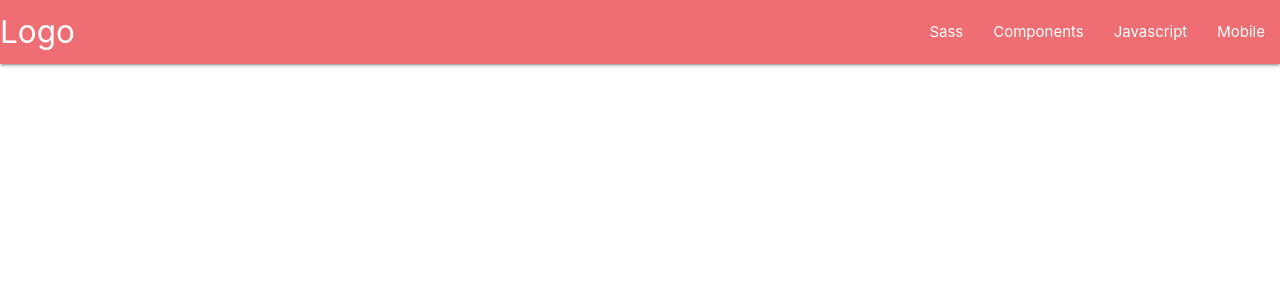
After one commit to Code-Institute-Submissions/OliverGray03-MS3, a Flask app: template templates/base.html in a window 1280 px wide. The commit adds this page. Shown: the top 300 px of the page. Run offline with Flask 2, Linux system fonts and the light colour scheme; the template is opened without the code that fills it, so the values that code supplies are empty; some libraries are stand-ins or nearby versions.

Commit message:
Add materialize and static files

```diff
--- /dev/null
+++ b/templates/base.html
@@ -0,0 +1,52 @@
+<!DOCTYPE html>
+<html lang="en">
+
+<head>
+    <meta charset="UTF-8">
+    <meta http-equiv="X-UA-Compatible" content="IE=edge">
+    <meta name="viewport" content="width=device-width, initial-scale=1.0">
+    <link rel="stylesheet" href="https://cdnjs.cloudflare.com/ajax/libs/font-awesome/5.15.4/css/all.min.css"
+        integrity="sha512-1ycn6IcaQQ40/MKBW2W4Rhis/DbILU74C1vSrLJxCq57o941Ym01SwNsOMqvEBFlcgUa6xLiPY/NS5R+E6ztJQ=="
+        crossorigin="anonymous" referrerpolicy="no-referrer" type="text/css" />
+    <link rel="stylesheet" href="https://cdnjs.cloudflare.com/ajax/libs/materialize/1.0.0/css/materialize.min.css"
+        type="text/css">
+    <link rel="stylesheet" href="{{ url_for('static', filename='css/style.css') }}" type="text/css">
+    {% block styles %}
+    {% endblock %}
+    <title>Recipely</title>
+</head>
+
+<body>
+    <nav>
+        <div class="nav-wrapper">
+            <a href="#!" class="brand-logo">Logo</a>
+            <a href="#" data-target="mobile-demo" class="sidenav-trigger"><i class="material-icons">menu</i></a>
+            <ul class="right hide-on-med-and-down">
+                <li><a href="sass.html">Sass</a></li>
+                <li><a href="badges.html">Components</a></li>
+                <li><a href="collapsible.html">Javascript</a></li>
+                <li><a href="mobile.html">Mobile</a></li>
+            </ul>
+        </div>
+    </nav>
+
+    <ul class="sidenav" id="mobile-demo">
+        <li><a href="sass.html">Sass</a></li>
+        <li><a href="badges.html">Components</a></li>
+        <li><a href="collapsible.html">Javascript</a></li>
+        <li><a href="mobile.html">Mobile</a></li>
+    </ul>
+
+    {% block content %}
+    {% endblock %}
+
+    <script src="https://code.jquery.com/jquery-3.6.0.min.js"
+        integrity="sha256-/xUj+3OJU5yExlq6GSYGSHk7tPXikynS7ogEvDej/m4=" crossorigin="anonymous"></script>
+    <script src="https://cdnjs.cloudflare.com/ajax/libs/materialize/1.0.0/js/materialize.min.js"></script>
+    <script src="{{ url_for('static', filename='js/script.js') }}"></script>
+    {% block scripts %}
+    {% endblock %}
+
+</body>
+
+</html>
```
Also changed, not shown: templates/recipe.html (+7 -14 lines), static/css/style.css (added), static/js/script.js (added).
